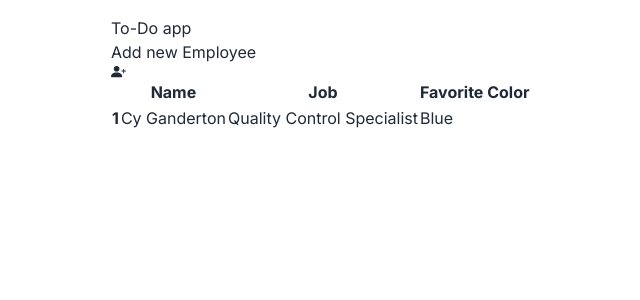
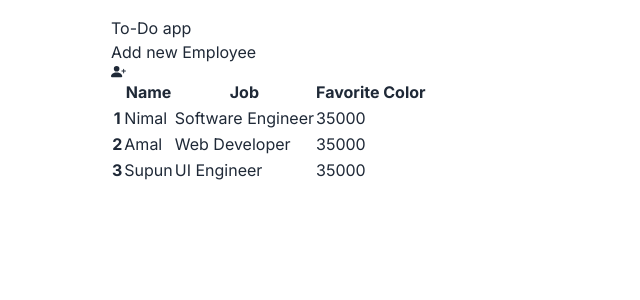
Before and after one commit to gihanshirantha/Next-CRUD-App, a Next.js app: page / in a window 1280 px wide. Shown: the top 300 px of the page, without its empty margins (81-721 px from the left). Built offline with nearby package versions, Linux system fonts and the light colour scheme; data requests are answered from the project's data file.

Commit message:
Emloyee List implimentation

```diff
--- /dev/null
+++ b/api.ts
@@ -0,0 +1,9 @@
+import { IEmp } from "./types/employee"
+
+const BASE_URL='http://localhost:3001'
+
+export const getAllEmployees=async():Promise<IEmp[]>=>{
+    const res = await fetch(`${BASE_URL}/employee`);
+    const employee=await res.json();
+    return employee;
+}
--- a/package.json
+++ b/package.json
@@ -6,7 +6,8 @@
     "dev": "next dev",
     "build": "next build",
     "start": "next start",
-    "lint": "next lint"
+    "lint": "next lint",
+    "json-server":"json-server --watch data/empData.json --port 3001"
   },
   "dependencies": {
     "@types/node": "20.6.3",
--- a/src/Components/EmployeeList.tsx
+++ b/src/Components/EmployeeList.tsx
@@ -1,6 +1,12 @@
-import React from 'react'
+import { IEmp } from "../../types/employee"
 
-const EmployeeList = () => {
+
+
+interface EmployeeProps{
+    employee:IEmp[]
+}
+
+const EmployeeList:React.FC<EmployeeProps> = ({employee}) => {
   return (
     <div>
         <div className="overflow-x-auto">
@@ -15,13 +21,15 @@ const EmployeeList = () => {
       </tr>
     </thead>
     <tbody>
-      {/* row 1 */}
-      <tr className="bg-base-200">
-        <th>1</th>
-        <td>Cy Ganderton</td>
-        <td>Quality Control Specialist</td>
-        <td>Blue</td>
+     {employee.map(employe=>(
+        <tr key={employe.id} className="bg-base-200">
+        <th>{employe.id}</th>
+        <td>{employe.name}</td>
+        <td>{employe.job}</td>
+        <td>{employe.salary}</td>
       </tr>
+     ))}
+
 
     </tbody>
   </table>
--- a/src/app/page.tsx
+++ b/src/app/page.tsx
@@ -1,15 +1,18 @@
 import AddTask from "@/Components/AddTask"
 import EmployeeList from "@/Components/EmployeeList"
 import Header from "@/Components/Header"
+import { getAllEmployees } from "../../api"
 
 
 
-export default function Home() {
+export default async function Home() {
+  const employee=await getAllEmployees();
+
   return (
     <main className="max-w-4xl mt-4 mx-auto">
       <Header/>
       <AddTask/>
-      <EmployeeList/>
+      <EmployeeList employee={employee}/>
     </main>
 
   )
--- /dev/null
+++ b/types/employee.ts
@@ -0,0 +1,6 @@
+export interface IEmp{
+    id:number,
+    name:string,
+    job:string,
+    salary:number
+}
```
